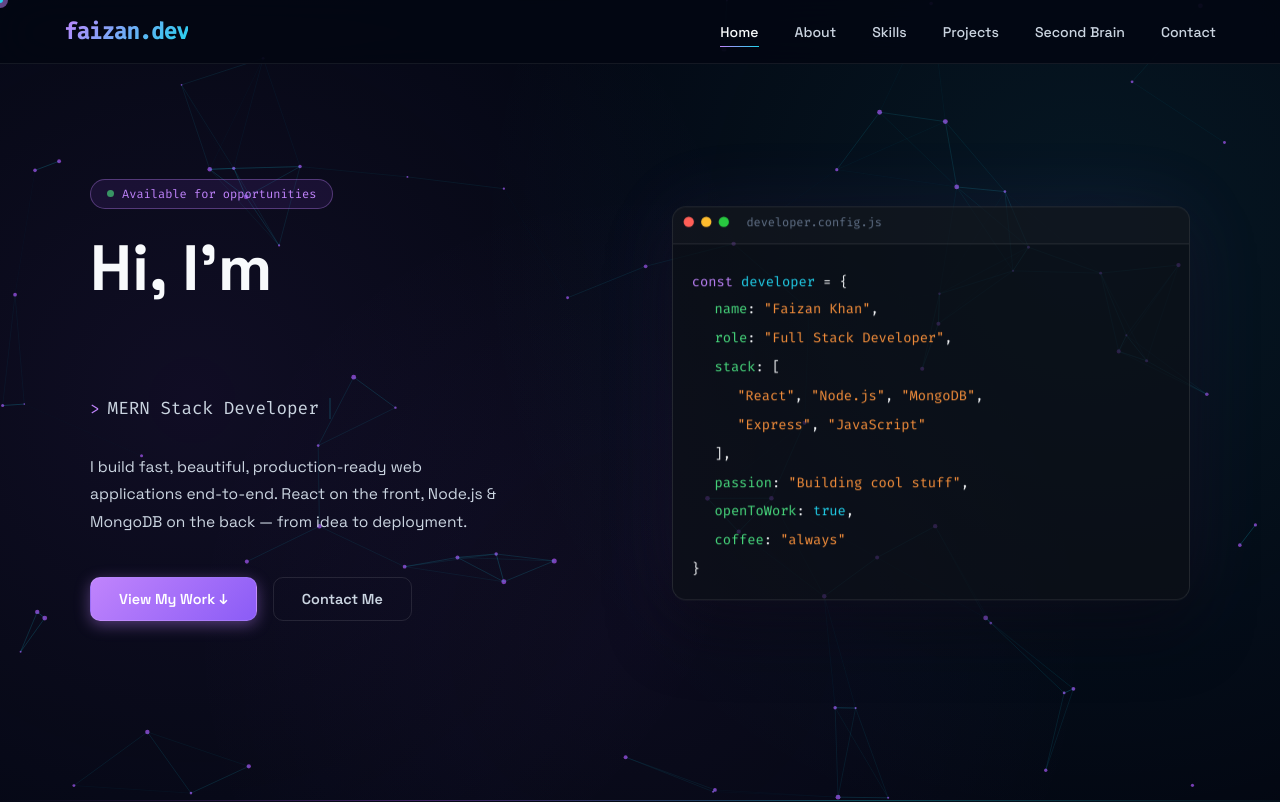
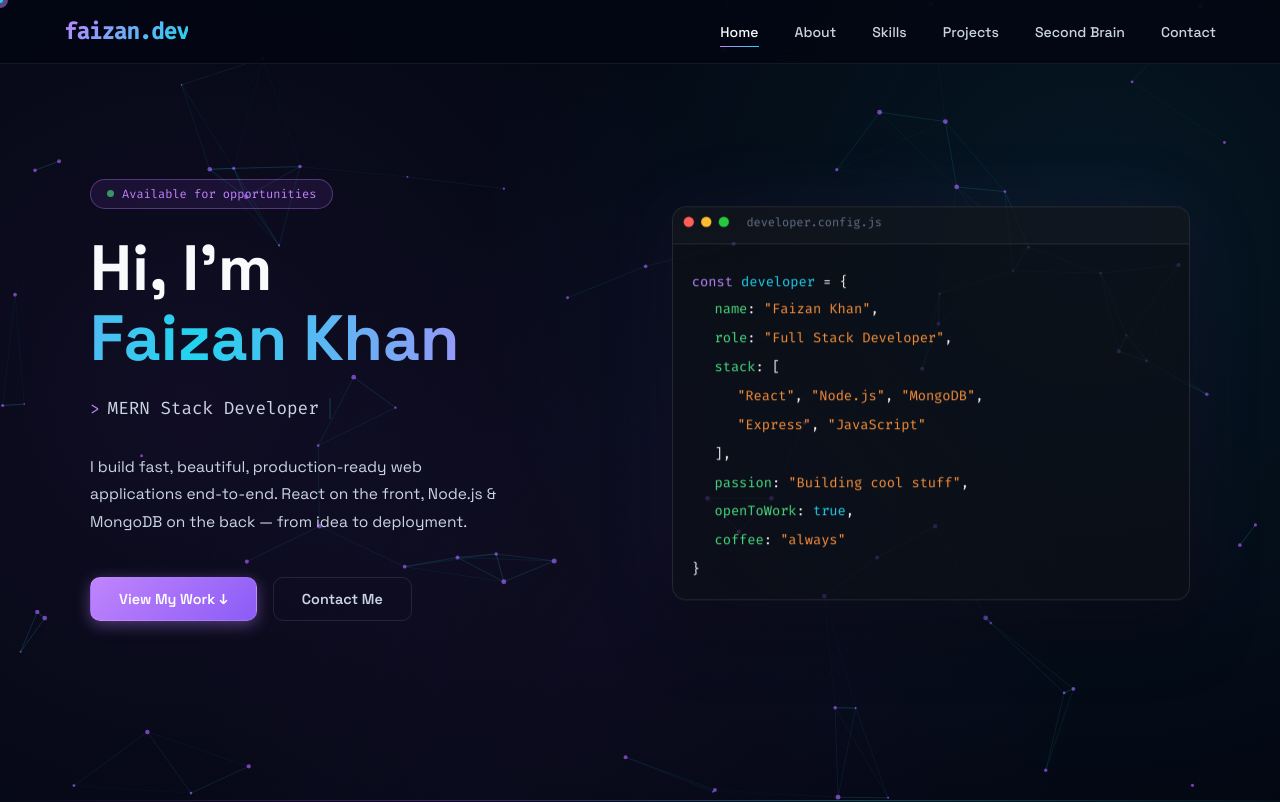
Before and after one commit to Faizankhan17623/PORTFOLIO, a React (Vite) app: page / in a window 1280 px wide. Shown: the top 802 px of the page. Built offline with nearby package versions, Linux system fonts and the light colour scheme.

Commit message:
fix: render hero name as single span so gradient background-clip works
Per-letter child spans broke -webkit-background-clip: text on the parent
causing "Faizan Khan" to render invisible.

```diff
--- a/src/components/Hero.jsx
+++ b/src/components/Hero.jsx
@@ -171,19 +171,14 @@ export default function Hero() {
             >
               Hi, I'm<br />
             </motion.span>
-            <span className="gradient">
-              {"Faizan Khan".split('').map((char, index) => (
-                <motion.span
-                  key={index}
-                  initial={{ opacity: 0, y: 20, filter: 'blur(10px)' }}
-                  animate={{ opacity: 1, y: 0, filter: 'blur(0px)' }}
-                  transition={{ delay: 0.4 + index * 0.05, duration: 0.4, type: 'spring' }}
-                  style={{ display: 'inline-block', whiteSpace: char === ' ' ? 'pre' : 'normal' }}
-                >
-                  {char}
-                </motion.span>
-              ))}
-            </span>
+            <motion.span
+              className="gradient"
+              initial={{ opacity: 0, y: 20, filter: 'blur(10px)' }}
+              animate={{ opacity: 1, y: 0, filter: 'blur(0px)' }}
+              transition={{ delay: 0.4, duration: 0.6, type: 'spring' }}
+            >
+              Faizan Khan
+            </motion.span>
           </motion.h1>
 
           <motion.div
```
